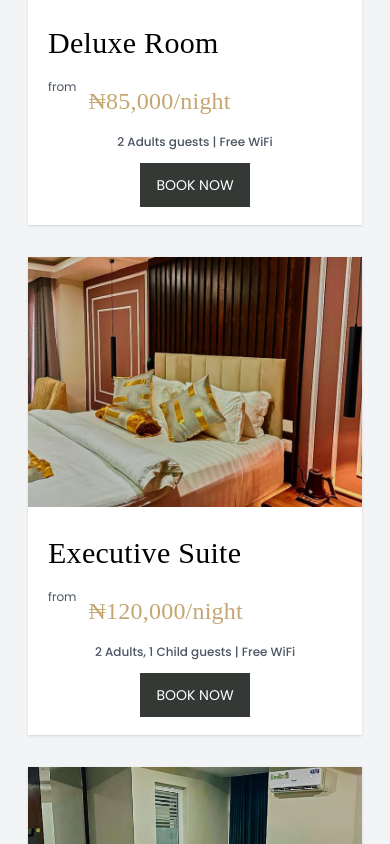
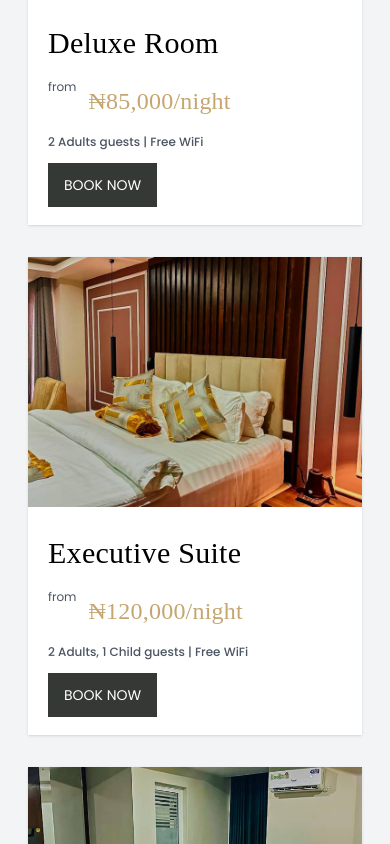
Before and after one commit to TheMoeEntity/tribu-hotel-redesign, a Next.js app: page /rooms in a window 390 px wide. Shown: the part 1040-1884 px from the top of the page. Built offline with nearby package versions, Linux system fonts and the light colour scheme; no server answers; a web font is replaced by a local one.

Commit message:
`Update layout classes in Rooms components to remove `items-center` on non-md screens`

```diff
--- a/src/app/rooms/page.tsx
+++ b/src/app/rooms/page.tsx
@@ -64,7 +64,7 @@ const Rooms: React.FC = () => {
                         />
                       </h2>
                     </span>
-                    <div className="w-full flex gap-5 justify-between items-center flex-col md:flex-row">
+                    <div className="w-full flex gap-5 justify-between md:items-center flex-col md:flex-row">
                       <div>
                         {" "}
                         <small className="text-gray-600 text-xs font-medium">
--- a/src/components/sections/home/Rooms/RoomSlider.tsx
+++ b/src/components/sections/home/Rooms/RoomSlider.tsx
@@ -72,7 +72,7 @@ const RoomSlider = () => {
                       />
                     </h2>
                   </span>
-                  <div className="w-full flex gap-5 justify-between items-center flex-col md:flex-row">
+                  <div className="w-full flex gap-5 justify-between md:items-center flex-col md:flex-row">
                     <div>
                       {" "}
                       <small className="text-gray-600 text-xs font-medium">
```
